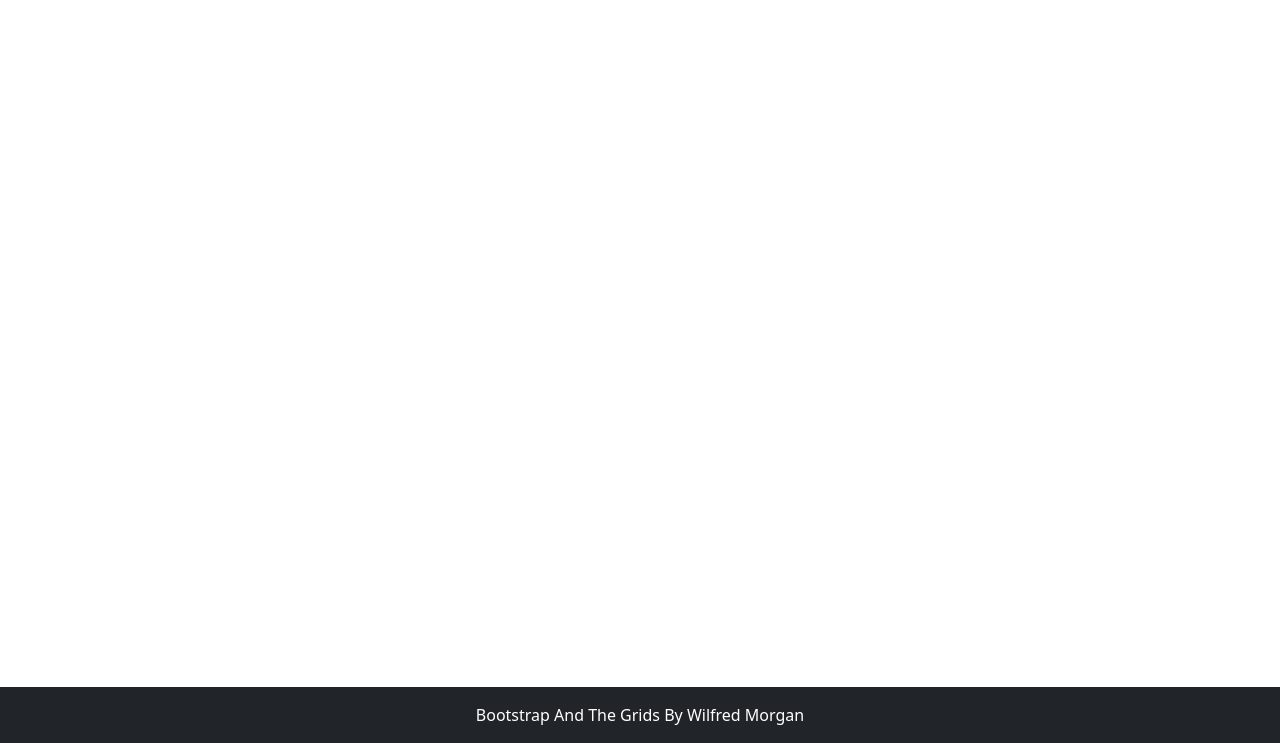
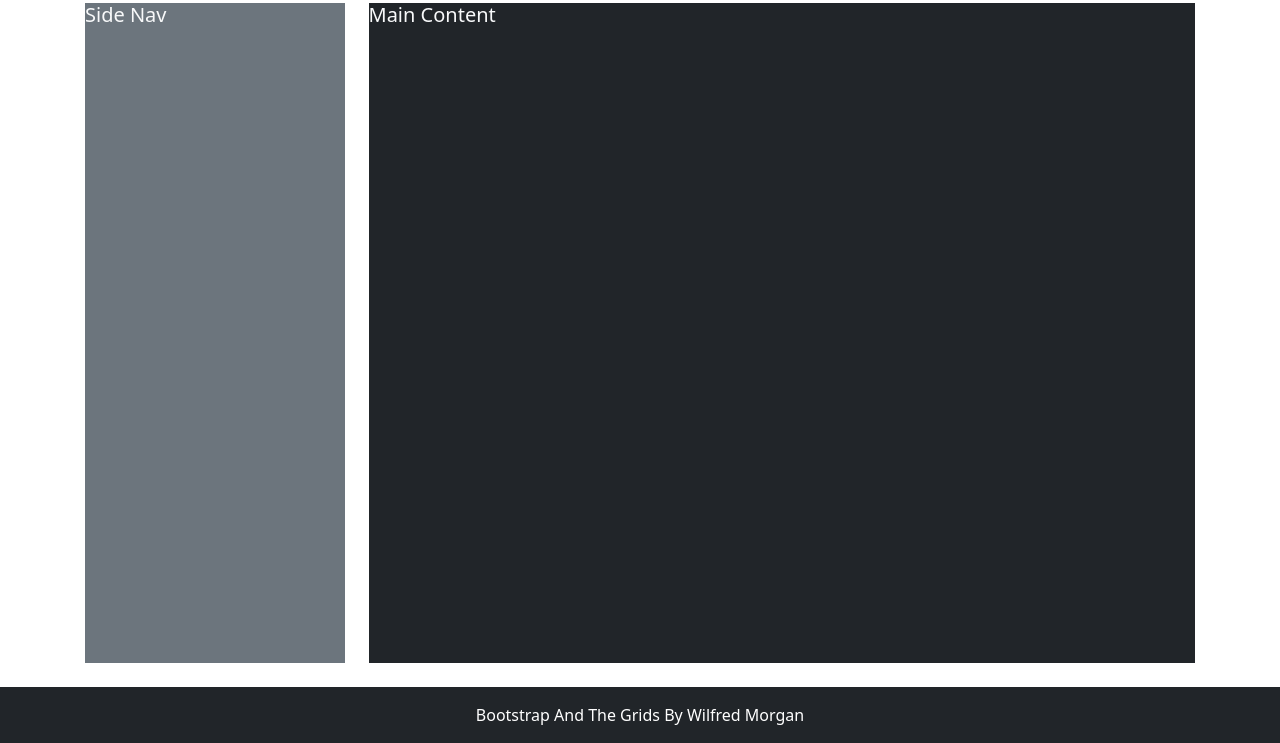
Before and after one commit to wmemorgan/BootstrapAndTheGrids, a plain HTML site: page Grid2.html in a window 1280 px wide. Shown: the part 57-800 px from the top of the page. Drawn offline with nearby package versions, Linux system fonts and the light colour scheme.

Commit message:
Build Grid 2

```diff
--- a/Grid2.html
+++ b/Grid2.html
@@ -61,16 +61,16 @@
 </nav>
 
     <main class="flex-shrink-0">
-       <div class="container">
-           <div class="row">
-               <div class="col">
-                   <div>
-
+       <div class="container h-100 minHeight">
+           <div class="row h-100">
+               <div class="col-3">
+                   <div class="bg-secondary text-light h-100">
+                       <h5>Side Nav</h5>
                    </div>
                </div>
-               <div class="col">
-                   <div>
-
+               <div class="col-9">
+                   <div class="bg-dark text-light h-100">
+                       <h5>Main Content</h5>
                    </div>
                </div>
            </div>
```
